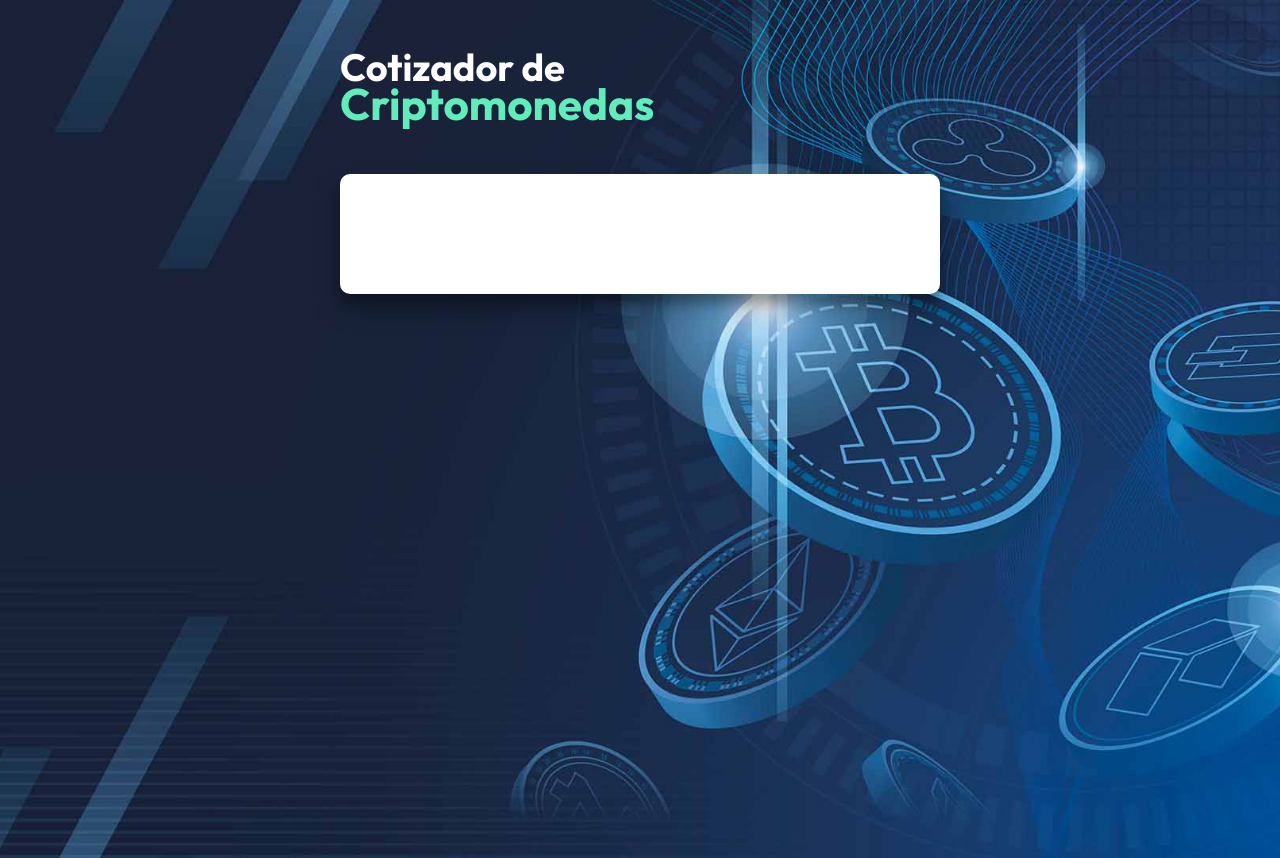
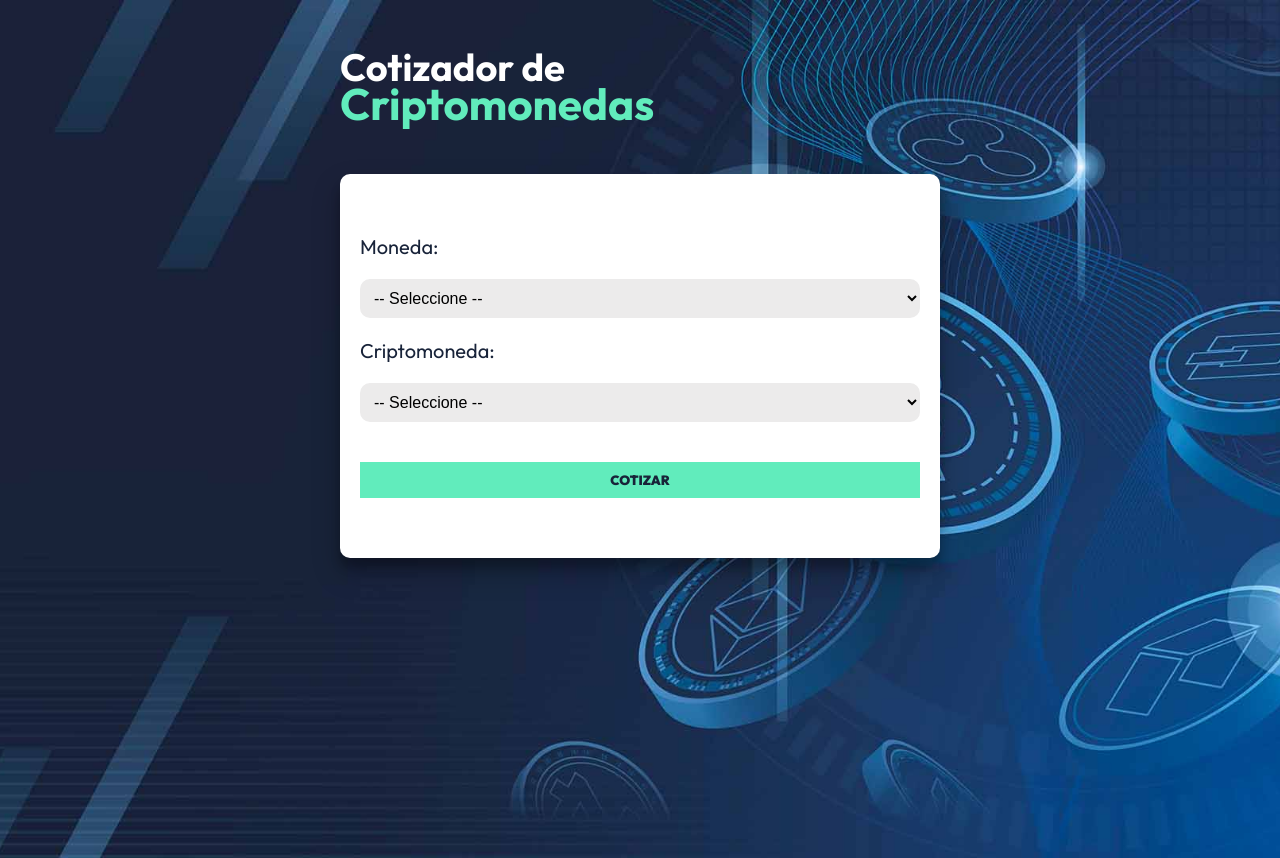
Before and after one commit to Lujan2408/cotizador-criptomonedas-zod-zustand, a React (Vite) app: page / in a window 1280 px wide. Built offline with nearby package versions, Linux system fonts and the light colour scheme.

Commit message:
Creating form

```diff
--- a/src/App.tsx
+++ b/src/App.tsx
@@ -1,3 +1,5 @@
+import CriptoSearchForm from "./components/CriptoSearchForm"
+
 function App() {
 
   return (
@@ -8,7 +10,7 @@
         </h1>
 
         <div className="content">
-
+          <CriptoSearchForm/>
         </div>
       </div>
     </>
--- /dev/null
+++ b/src/components/CriptoSearchForm.tsx
@@ -0,0 +1,21 @@
+export default function CriptoSearchForm() {
+  return (
+    <form className="form">
+      <div className="field">
+        <label htmlFor="currency">Moneda:</label>
+        <select name="currency" id="currency">
+          <option value="">-- Seleccione --</option>
+        </select>
+      </div>
+
+      <div className="field">
+        <label htmlFor="criptocurrency">Criptomoneda:</label>
+        <select name="criptocurrency" id="criptocurrency">
+          <option value="">-- Seleccione --</option>
+        </select>
+      </div>
+
+      <input type="submit" value="Cotizar" />
+    </form>
+  );
+}
--- a/src/index.css
+++ b/src/index.css
@@ -44,3 +44,36 @@
   border-radius: 1rem;
   box-shadow: rgba(0, 0, 0, 0.25) 0px 14px 28px, rgba(0, 0, 0, 0.22) 0px 10px 10px;
 }
+
+.form,
+.field {
+  display: flex;
+  flex-direction: column;
+  gap: 2rem;
+}
+.form label {
+  color: var(--black);
+}
+.form select {
+  background-color: #ECEBEB;
+  border: none;
+  padding: 1rem;
+  border-radius: 1rem;
+  font-size: 1.6rem;
+}
+.form [type="submit"] {
+  background-color: var(--primary);
+  color: var(--black);
+  border: none;
+  padding: 1rem;
+  font-weight: 900;
+  cursor: pointer;
+  font-family: "Outfit", sans-serif;
+  text-transform: uppercase;
+  margin-top: 2rem;
+  transition: background-color 300ms ease;
+}
+
+.form [type="submit"]:hover {
+  background-color: #11dea7;
+}
```
